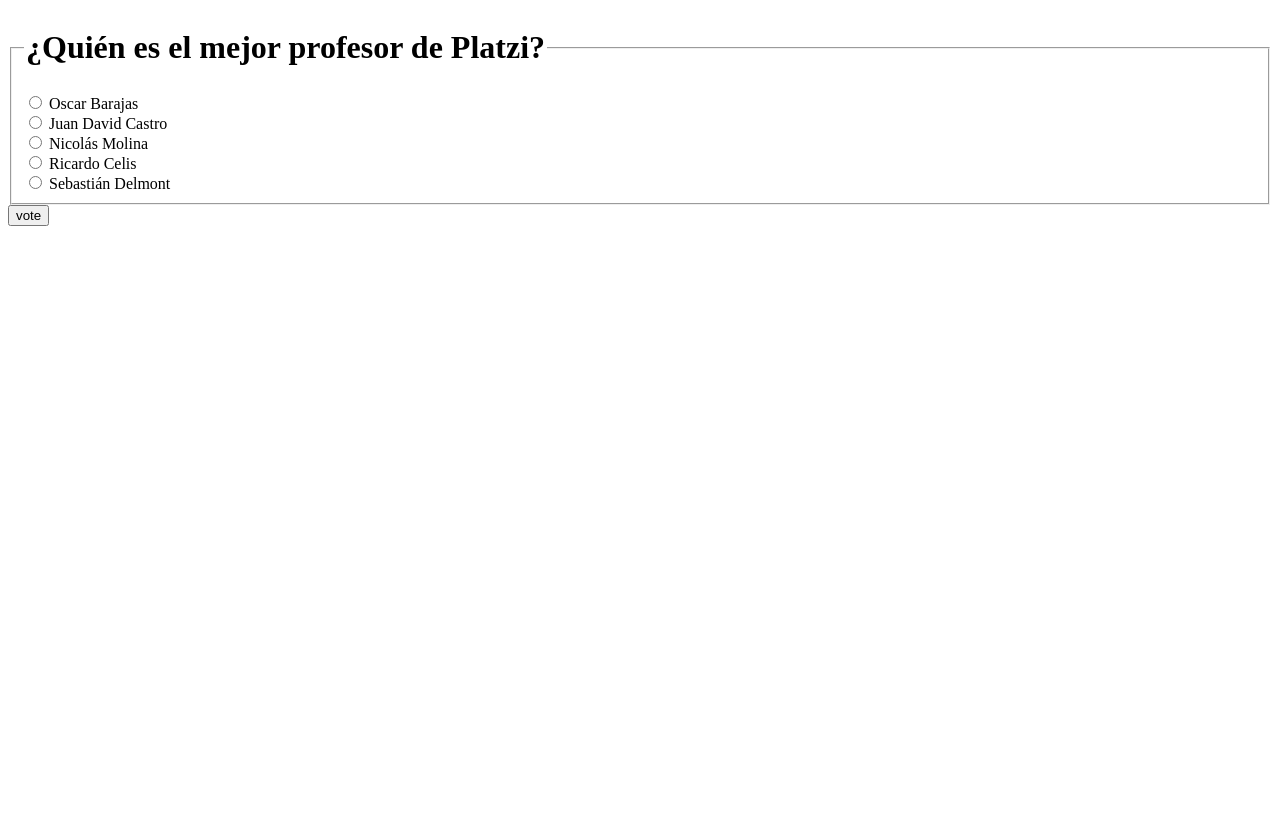
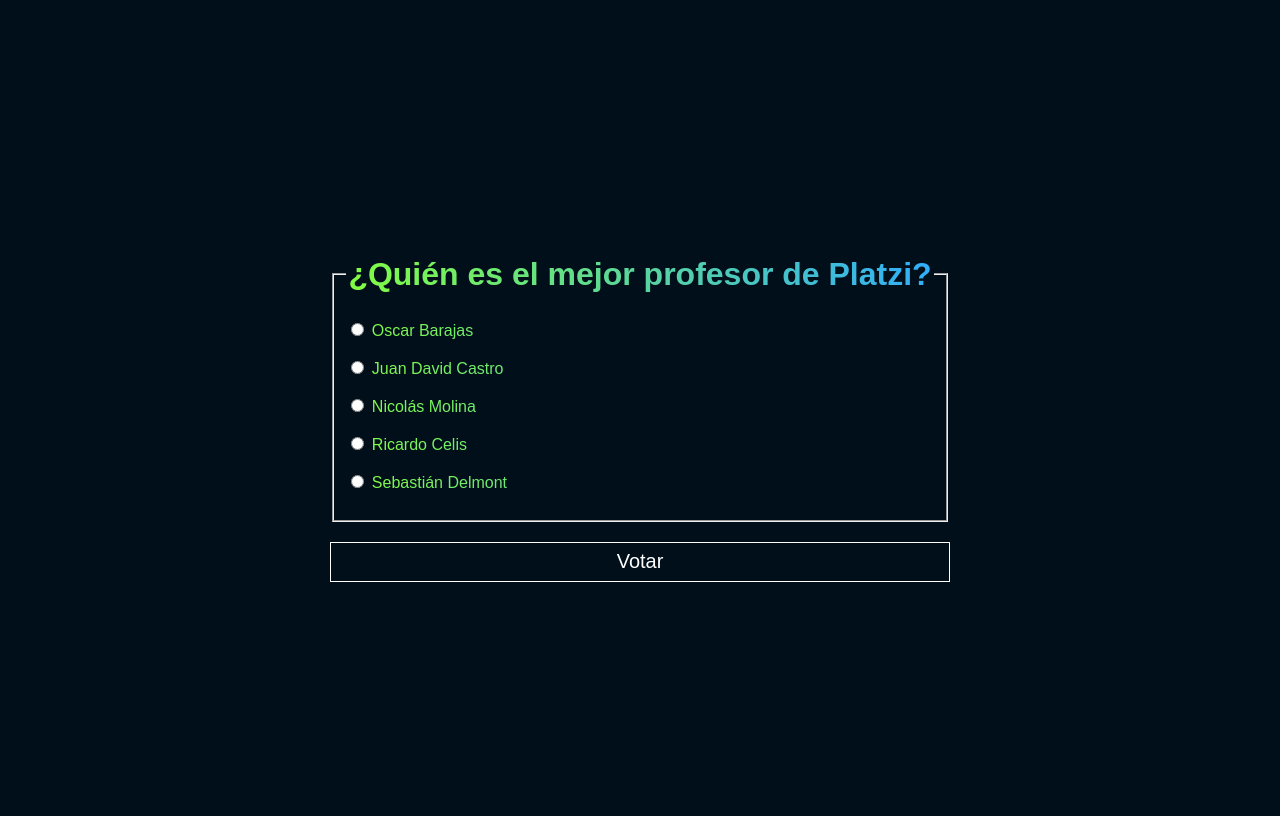
Before and after one commit to platzi/django-saga, a Django app: page /polls/1/ in a window 1280 px wide. Before the commit the page ends 226 px from the top, so only its background shows below. Run offline with Django 3.2, Linux system fonts and the light colour scheme; data comes from the database, SQL or seed files in the repository; both versions use the stored data as it was after the commit.

Commit message:
frontend_detail

```diff
--- /dev/null
+++ b/helloworld/polls/static/polls/detail.css
@@ -0,0 +1,34 @@
+body{
+    display: flex;
+    align-items: center;
+    justify-content: center;
+}
+
+form {
+    background: linear-gradient(
+    to right,
+    hsl(98 100% 62%),
+    hsl(204 100% 59%)
+    );
+    -webkit-background-clip: text;
+    -webkit-text-fill-color: transparent;
+    text-align: center;
+}
+
+fieldset {
+    display: flex;
+    align-items: flex-start;
+    justify-content: center;
+    flex-direction: column;
+}
+
+input[type="submit"] {
+    width: 100%;
+    height: 40px;
+    margin-top: 20px;
+
+    -webkit-text-fill-color: white;
+    background: hsl(204 100% 5%);
+    border: 1px solid white;
+    font-size: 20px;
+}
--- a/helloworld/polls/static/polls/style.css
+++ b/helloworld/polls/static/polls/style.css
@@ -1,5 +1,72 @@
-li a {
-    color: green;
+body {
+    display: flex;
+    align-items: center;
+    justify-content: space-between;
+    flex-direction: column;
+
+    height: 100vh;
+    background: hsl(204 100% 5%);
+    font-family: Arial, Helvetica, sans-serif;
+}
+
+header {
+    display: flex;
+    align-items: center;
+    justify-content: center;
+
+    padding: 50px;
+    padding-top: 100px;
+
+    height: 60px;
+    font-size: 72px;
+    color: #71632d;
+
+}
+
+ul {
+    display: flex;
+    align-items: center;
+    justify-content: center;
+    flex-direction: column;
+}
+
+header, ul {
+    background: linear-gradient(
+    to right,
+    hsl(98 100% 62%),
+    hsl(204 100% 59%)
+    );
+    -webkit-background-clip: text;
+    -webkit-text-fill-color: transparent;
+    text-align: center;
+}
+
+li {
+    display: flex;
+    align-items: center;
+    justify-content: center;
+
+    width: 500px;
+
+    border: 1px solid white;
+    padding: 50px;
+    margin-bottom: 20px;
+
+    font-size: 28px;
+}
+
+a {
+    color: white;
+    text-decoration: none;
+}
+
+footer {
+    display: flex;
+    align-items: center;
+    justify-content: space-evenly;
+
+    width: 100vw;
+    padding: 50px 0;
 }
 
 /* body {
--- a/helloworld/polls/templates/polls/detail.html
+++ b/helloworld/polls/templates/polls/detail.html
@@ -1,3 +1,16 @@
+{% load static %}
+
+<!DOCTYPE html>
+<html lang="en">
+<head>
+    <meta charset="UTF-8">
+    <meta http-equiv="X-UA-Compatible" content="IE=edge">
+    <meta name="viewport" content="width=device-width, initial-scale=1.0">
+    <link rel="stylesheet" type="text/css" href="{% static 'polls/style.css' %}">
+    <link rel="stylesheet" type="text/css" href="{% static 'polls/detail.css' %}">
+    <title>{{ question.question_text }}</title>
+</head>
+<body>
     <form action="{% url 'polls:vote' question.id %}" method="post">
     {% csrf_token %}
     <fieldset>
@@ -6,6 +19,7 @@
             <p><strong>{{ error_message }}</strong></p>
         {% endif %}
         {% for choice in question.choice_set.all %}
+            <div>
                 <input
                     type="radio"
                     name="choice"
@@ -15,8 +29,11 @@
                 <label for="choice{{ forloop.counter }}">
                     {{ choice.choice_text }}
                 </label>
+            </div>
             <br>
         {% endfor %}
     </fieldset>
-<input type="submit" value="vote">
+    <input type="Submit" name="submit" value="Votar">
     </form>
+</body>
+</html>
```
Also changed, not shown: helloworld/polls/static/polls/reset.css (added, +48 -0 lines), helloworld/polls/templates/polls/index.html (+25 -1 lines), helloworld/db.sqlite3. Lines whose indentation alone changed are shown as unchanged.
